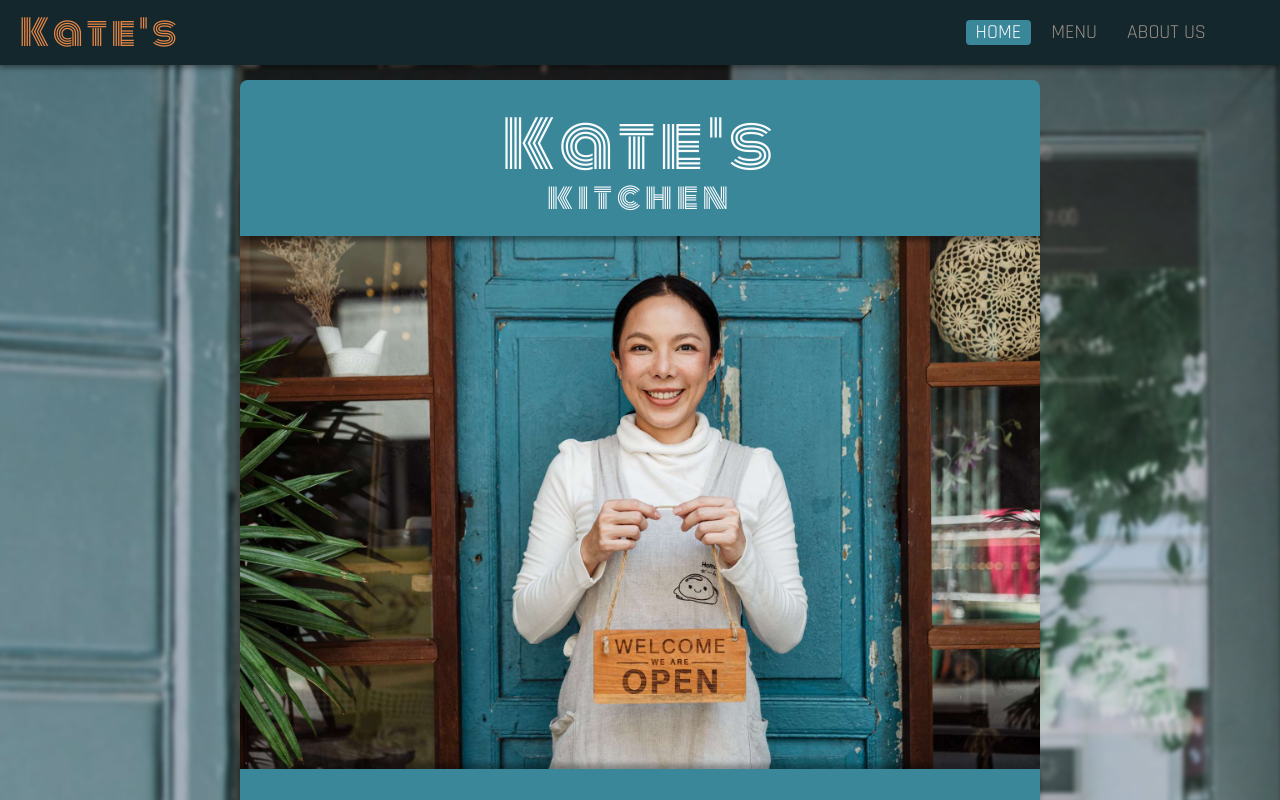
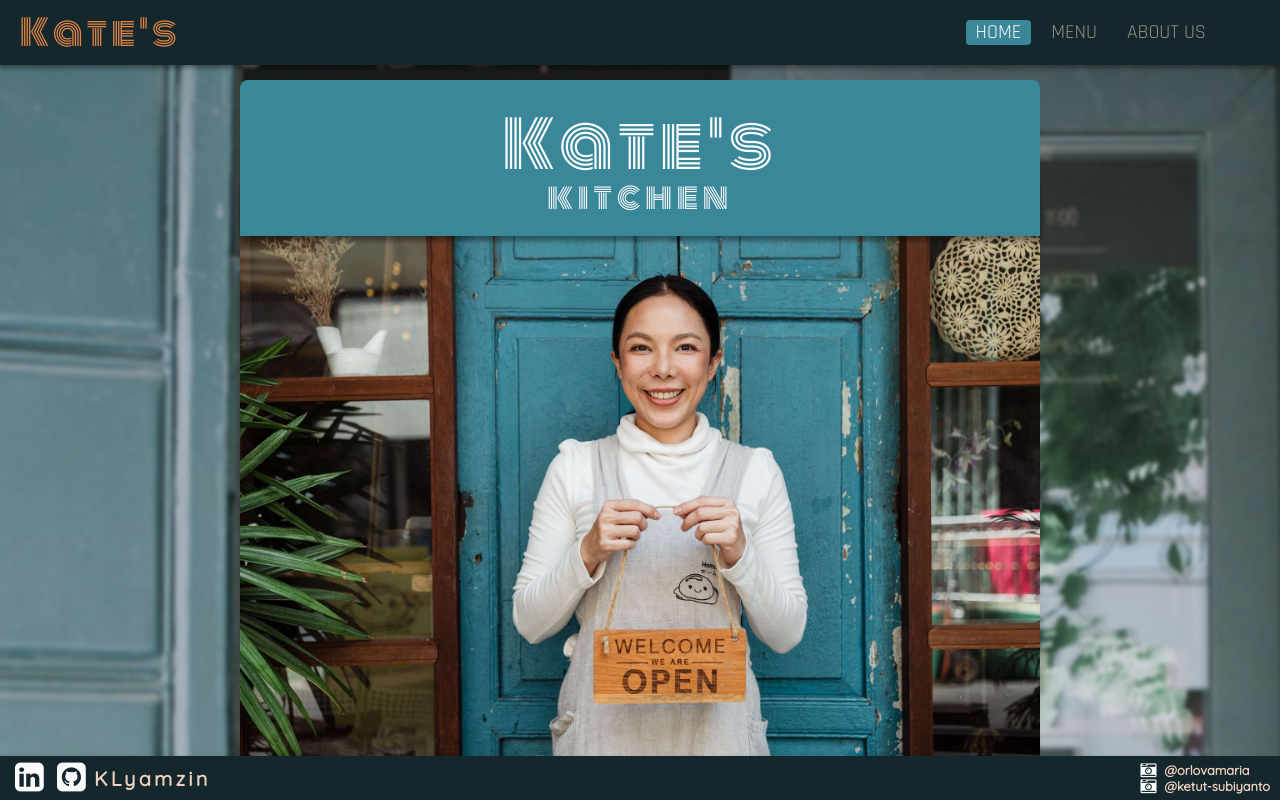
Before and after one commit to KLyamzin/Kates-Kitchen, a website built with webpack: page src/template.html in a window 1280 px wide. Shown: the top 800 px of the page. Built offline with nearby package versions, Linux system fonts and the light colour scheme.

Commit message:
added footer w links

```diff
--- a/src/styles.css
+++ b/src/styles.css
@@ -22,26 +22,62 @@ body {
   align-items: center;
   justify-content: flex-start;
 }
-.header {
+.header,
+.footer {
   background-color: #14272d;
-  /* height: 100px; */
   width: 100vw;
   margin: 0;
   display: flex;
   padding: 5px 0;
-  /* padding-bottom: 12px; */
   z-index: 100;
   justify-content: space-between;
   align-items: center;
   box-shadow: 0 3px 5px rgb(0, 0, 0, 0.4);
 }
-/* .footer {
-  position: fixed;
-  top: 100%;
-  height: 50px;
-  width: 100%;
-  background-color: #8ab1c4;
-} */
+.footer {
+  position: static;
+  justify-content: flex-start;
+  margin-top: auto;
+  padding: 5px 10px;
+}
+.footer .fa {
+  /* font-size: 2.5rem; */
+  font-size: calc(1.8rem + 0.6vh);
+  color: #f9fbfd;
+  margin: 0 5px;
+}
+.footer a {
+  letter-spacing: 0.2rem;
+  font-size: calc(1.1rem + 0.3vh);
+  color: #f0d2c0;
+  font-weight: 900;
+  font-family: "Quicksand", sans-serif;
+
+  text-decoration: none;
+  display: flex;
+  align-items: center;
+}
+
+.push-right {
+  margin-left: auto;
+}
+.push-right span {
+  letter-spacing: 0;
+  font-size: 0.8rem;
+}
+.fa.fa-camera-retro {
+  font-size: 1rem;
+}
+
+.fa.fa-camera-retro:hover {
+  color: rgb(7, 160, 129);
+}
+.fa-linkedin-square:hover {
+  color: rgb(60, 148, 235);
+}
+.fa-github-square:hover {
+  color: rgba(157, 157, 157, 0.957);
+}
 .logo {
   font-family: "Monoton", cursive;
   color: #e88846;
--- a/src/template.html
+++ b/src/template.html
@@ -39,7 +39,9 @@
     <main class="main">
     </main>
     <footer class="footer">
-
-    </footer>
-
+      <a href="https://www.linkedin.com/in/kirill-lyamzin/"><i class="fa fa-linkedin-square" aria-hidden="true"></i></a>
+<a href="https://github.com/KLyamzin/Kates-Kitchen"><i class="fa fa-github-square" aria-hidden="true"></i><span>KLyamzin</span></a>
+<div class="push-right"><a  href="https://www.pexels.com/@orlovamaria/"><i class="fa fa-camera-retro" aria-hidden="true"></i><span>@orlovamaria</span></a>
+  <a class="push-right" href="https://www.pexels.com/@ketut-subiyanto/"><i class="fa fa-camera-retro" aria-hidden="true"></i><span>@ketut-subiyanto</span></a></div>
+</footer>
 </html>
```
